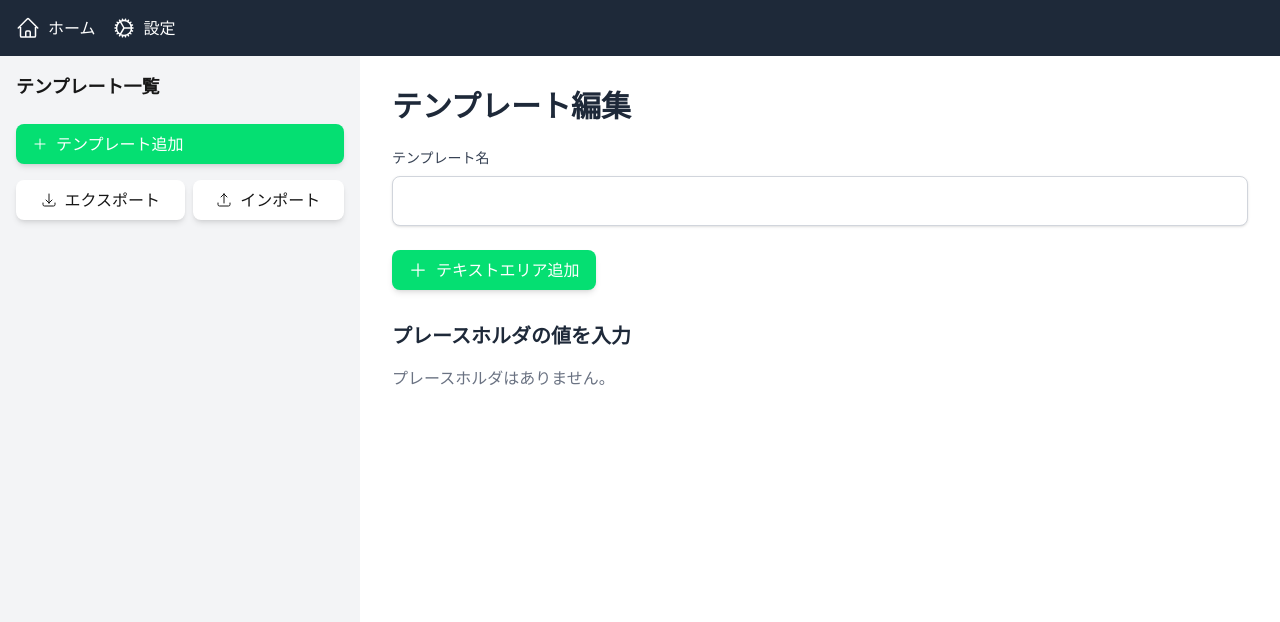
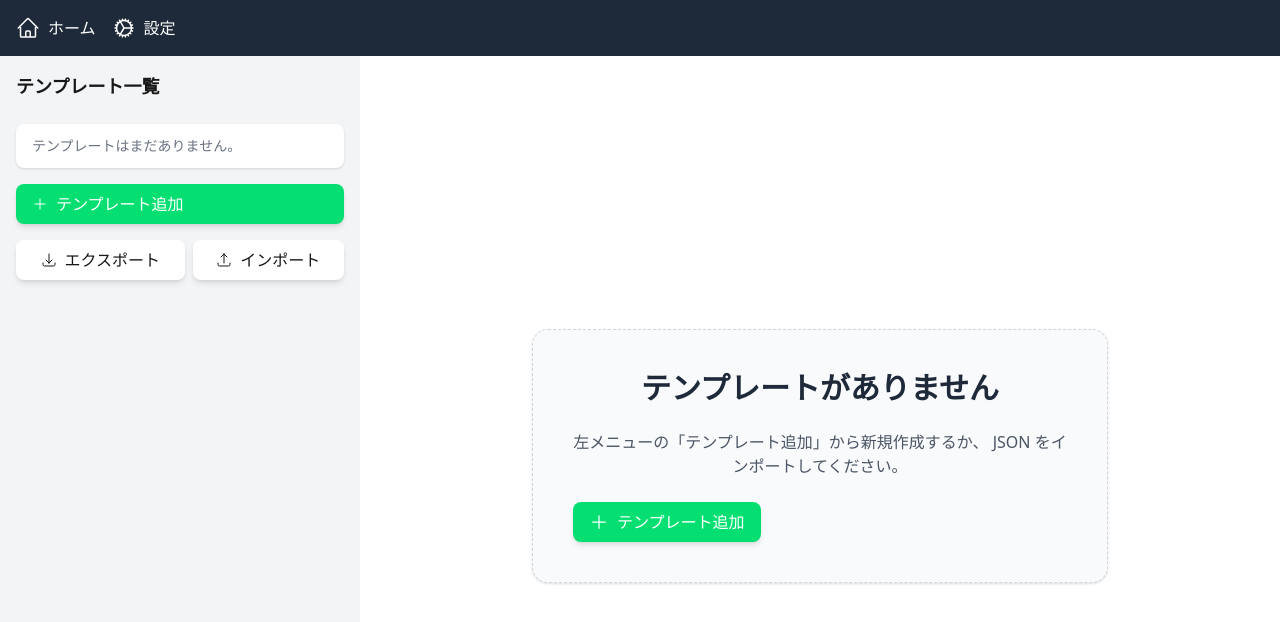
Before and after one commit to ismt7/templa, a Next.js app: page / in a window 1280 px wide. Both pictures are taken after a click on the button 319 px from the left and 153 px from the top of the page. Shown: the top 622 px of the page. Built offline with nearby package versions, Linux system fonts and the light colour scheme.

Commit message:
Refactor template editor to manage loading state and improve conditional rendering for templates

```diff
--- a/app/components/SideMenu.tsx
+++ b/app/components/SideMenu.tsx
@@ -30,6 +30,7 @@ const SideMenu: React.FC<SideMenuProps> = ({
   return (
     <div className="w-90 bg-gray-100 p-4 overflow-y-auto">
       <h2 className="header mb-6">テンプレート一覧</h2>
+      {templates.length > 0 ? (
         <div className="space-y-4">
           {templates.map((template, index) => (
             <div
@@ -54,6 +55,11 @@ const SideMenu: React.FC<SideMenuProps> = ({
             </div>
           ))}
         </div>
+      ) : (
+        <p className="rounded-lg bg-white px-4 py-3 text-sm text-gray-500 shadow-sm">
+          テンプレートはまだありません。
+        </p>
+      )}
       <button className="button-action-add mt-4 w-full" onClick={addTemplate}>
         <PlusIcon className="button-icon" />
         テンプレート追加
--- a/app/page.tsx
+++ b/app/page.tsx
@@ -29,6 +29,7 @@ import PlaceholderSettingsModal from "./components/PlaceholderSettingsModal";
 
 export default function TemplateEditorPage() {
   const [templates, setTemplates] = useState<Template[]>([]);
+  const [hasLoadedTemplates, setHasLoadedTemplates] = useState<boolean>(false);
   const [activeTemplateIndex, setActiveTemplateIndex] = useState<number>(0);
   const [activeSceneIndex, setActiveSceneIndex] = useState<number>(0);
   const [placeholderSettings, setPlaceholderSettings] =
@@ -49,6 +50,7 @@ export default function TemplateEditorPage() {
     } satisfies Template);
   const activeSceneValues =
     activeTemplate.scenes[activeSceneIndex]?.values ?? {};
+  const hasTemplates = templates.length > 0;
 
   const placeholders = useMemo(
     () => extractPlaceholders(activeTemplate.contents),
@@ -57,11 +59,16 @@ export default function TemplateEditorPage() {
 
   useEffect(() => {
     setTemplates(getStoredTemplates());
+    setHasLoadedTemplates(true);
   }, []);
 
   useEffect(() => {
+    if (!hasLoadedTemplates) {
+      return;
+    }
+
     saveTemplatesToStorage(templates);
-  }, [templates]);
+  }, [hasLoadedTemplates, templates]);
 
   useEffect(() => {
     setPlaceholderSettings((currentSettings) =>
@@ -231,6 +238,11 @@ export default function TemplateEditorPage() {
   const handleDeleteTemplate = (index: number) => {
     const updatedTemplates = templates.filter((_, i) => i !== index);
     setTemplates(updatedTemplates);
+    if (updatedTemplates.length === 0) {
+      setCurrentPlaceholder(null);
+      setShowModal(false);
+      setShowEditTemplateModal(false);
+    }
     if (activeTemplateIndex === index) {
       setActiveTemplateIndex(0);
       setActiveSceneIndex(0);
@@ -261,6 +273,8 @@ export default function TemplateEditorPage() {
 
       {/* メインコンテンツ */}
       <div className="flex-1 p-8 overflow-y-auto">
+        {hasTemplates ? (
+          <>
             <h1 className="heading-1">テンプレート編集</h1>
             <div className="mb-6">
               <label className="block text-sm font-medium text-gray-700 mb-2">
@@ -346,7 +360,10 @@ export default function TemplateEditorPage() {
                               className="w-full p-2 border border-gray-300 rounded-lg focus:outline-none focus:ring-2 focus:ring-blue-500"
                               value={activeSceneValues[placeholder] || ""}
                               onChange={(e) =>
-                            handlePlaceholderChange(placeholder, e.target.value)
+                                handlePlaceholderChange(
+                                  placeholder,
+                                  e.target.value
+                                )
                               }
                             >
                               <option value="">選択してください</option>
@@ -364,7 +381,10 @@ export default function TemplateEditorPage() {
                               className="w-full p-2 border border-gray-300 rounded-lg focus:outline-none focus:ring-2 focus:ring-blue-500"
                               value={activeSceneValues[placeholder] || ""}
                               onChange={(e) =>
-                            handlePlaceholderChange(placeholder, e.target.value)
+                                handlePlaceholderChange(
+                                  placeholder,
+                                  e.target.value
+                                )
                               }
                             />
                           )}
@@ -382,13 +402,31 @@ export default function TemplateEditorPage() {
                   </tbody>
                 </table>
               ) : (
-            <p className="text-gray-500 mt-4">プレースホルダはありません。</p>
+                <p className="text-gray-500 mt-4">
+                  プレースホルダはありません。
+                </p>
               )}
             </div>
+          </>
+        ) : (
+          <div className="flex h-full items-center justify-center">
+            <div className="w-full max-w-xl rounded-2xl border border-dashed border-gray-300 bg-gray-50 p-10 text-center shadow-sm">
+              <h1 className="heading-1 mb-4">テンプレートがありません</h1>
+              <p className="text-gray-600">
+                左メニューの「テンプレート追加」から新規作成するか、
+                JSON をインポートしてください。
+              </p>
+              <button className="button-action-add mt-6 inline-flex" onClick={addTemplate}>
+                <PlusIcon className="w-5 h-5 mr-2" />
+                テンプレート追加
+              </button>
+            </div>
+          </div>
+        )}
       </div>
 
       {/* モーダル */}
-      {showModal && currentPlaceholder && (
+      {hasTemplates && showModal && currentPlaceholder && (
         <PlaceholderSettingsModal
           key={currentPlaceholder}
           placeholder={currentPlaceholder}
@@ -405,7 +443,7 @@ export default function TemplateEditorPage() {
       )}
 
       {/* 編集用モーダル */}
-      {showEditTemplateModal && currentPlaceholder && (
+      {hasTemplates && showEditTemplateModal && currentPlaceholder && (
         <EditTemplateModal
           placeholder={currentPlaceholder}
           value={activeSceneValues[currentPlaceholder] || ""}
```
Lines whose indentation alone changed are shown as unchanged.
